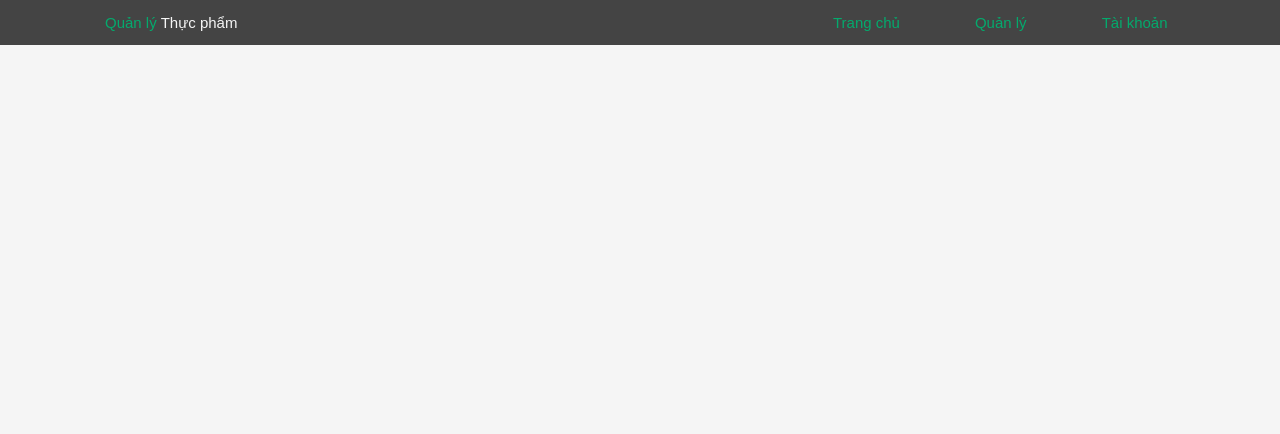
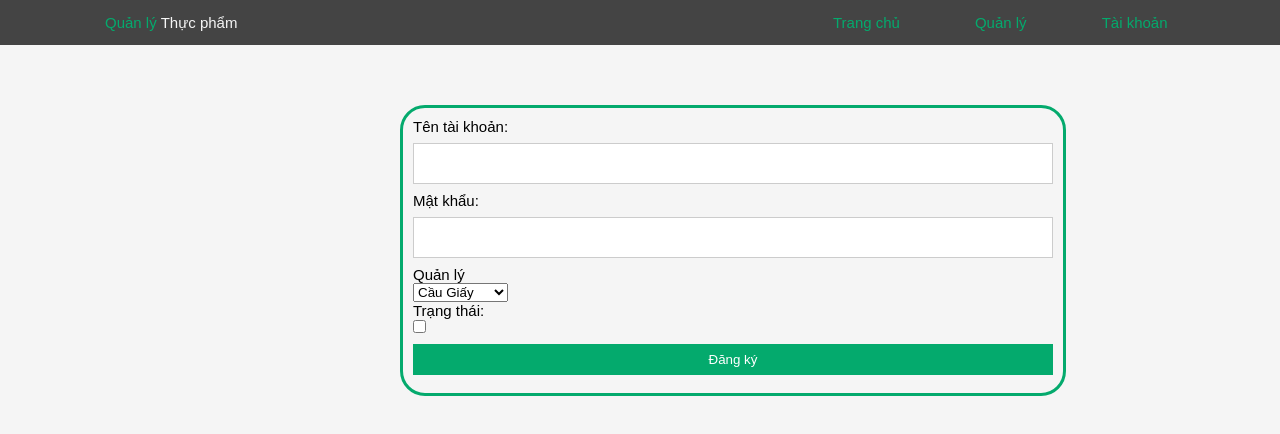
Before and after one commit to lhtrung11/btl-fe, a React (Create React App) app: page /users/1 in a window 1280 px wide. Shown: the top 434 px of the page. Built offline with nearby package versions, Linux system fonts and the light colour scheme; no server answers.

Commit message:
complete checkCurrentUser

```diff
--- a/src/App.js
+++ b/src/App.js
@@ -4,8 +4,9 @@
 import Account from './features/Accounts/Account';
 import Login from './features/Auth/login/Login';
 import AppReducer from './reducers/AppReducer';
-import { useReducer } from 'react';
+import { useReducer, useCallback, useEffect } from 'react';
 import { BrowserRouter as Router, Route, Routes } from 'react-router-dom';
+import axios from './api/axios';
 
 function App() {
     const [state, dispatch] = useReducer(AppReducer, {
@@ -13,8 +14,31 @@
         role: null,
         area: null,
     });
-    // const
-    console.log(state);
+
+    // Lấy thông tin user hiện tại
+    const checkCurrentUser = useCallback(async () => {
+        try {
+            const token = localStorage.getItem('token');
+            const option = {
+                method: 'get',
+                url: '/auth/',
+                headers: {
+                    Authorization: `Bearer ${token}`,
+                },
+            };
+            const res = await axios(option);
+            if (res.data.data.document) {
+                const document = res.data.data.document;
+                dispatch({ type: 'CURRENT_USER', payload: document });
+            }
+        } catch (error) {
+            console.log(error);
+        }
+    }, [dispatch]);
+    useEffect(() => {
+        checkCurrentUser();
+    }, [checkCurrentUser]);
+
     return (
         <Router>
             <AppContext.Provider value={{ state, dispatch }}>
@@ -30,7 +54,7 @@
                             />
                         </Route> */}
                         <Route path="/auth/login" element={<Login />} />
-                        <Route path="/users" element={<Account />} />
+                        <Route path="/users/:userId" element={<Account />} />
                         {/* <Route path="*" element={<div>Page not found</div>} /> */}
                     </Routes>
                 </div>
--- a/src/features/Accounts/Account.js
+++ b/src/features/Accounts/Account.js
@@ -4,15 +4,15 @@
 export default function AccountList() {
     return (
         <form>
-            <label for="username">Tên tài khoản:</label>
+            <label htmlFor="username">Tên tài khoản:</label>
             <br />
             <input type="text" name="username" />
             <br />
-            <label for="password">Mật khẩu:</label>
+            <label htmlFor="password">Mật khẩu:</label>
             <br />
             <input type="text" name="password" />
             <br />
-            <label for="role">Quản lý</label>
+            <label htmlFor="role">Quản lý</label>
             <br />
             <select>
                 <option value={'Cầu Giấy'}>Cầu Giấy</option>
@@ -21,7 +21,7 @@
                 <option value={'Tây Hồ'}>Tây Hồ</option>
             </select>
             <br />
-            <label for="isActive">Trạng thái:</label>
+            <label htmlFor="isActive">Trạng thái:</label>
             <br />
             <input type="checkbox" name="isActive" />
             <br />
--- a/src/features/Auth/login/Login.js
+++ b/src/features/Auth/login/Login.js
@@ -32,7 +32,6 @@
                 username: user,
                 password: pwd,
             });
-            console.log(response);
             const accessToken = response?.data.data?.token;
             const role = response?.data.data?.role;
             const area = response?.data.data?.area;
```
